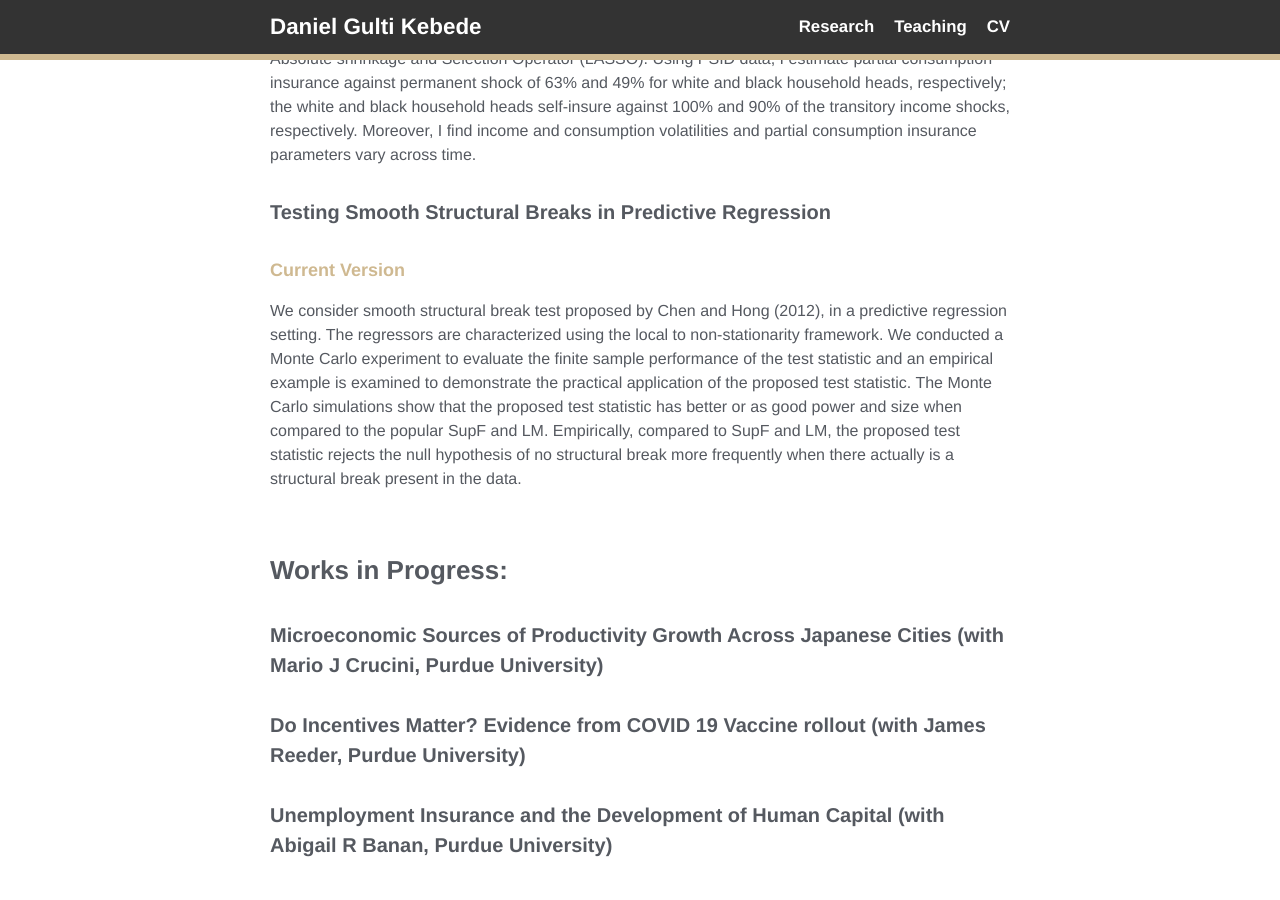
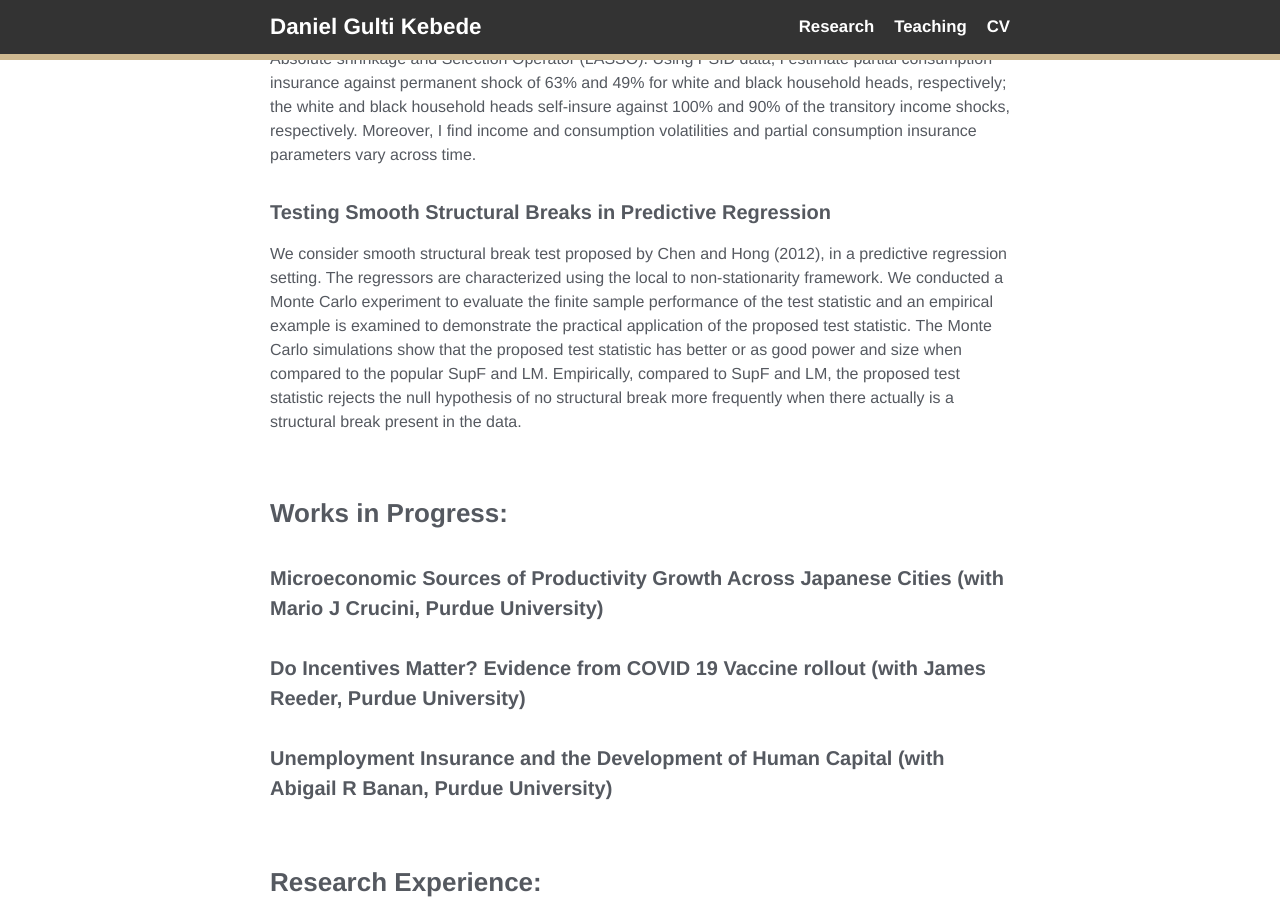
Before and after one commit to dangulti/dangulti.github.io, a Jekyll site: the page built from research.md, in a window 1280 px wide and 900 px high, scrolled down 409 px. Built offline with Jekyll 4.4.1, drawn with Linux system fonts in a browser that asks for light colours.

Commit message:
Update research.md

```diff
--- a/research.md
+++ b/research.md
@@ -14,7 +14,6 @@ permalink: /research/
 The study of income and consumption linkage and analysis of permanent and transitory income shocks is limited by availability of data. To deal with data sparsity, I propose identifying the partial consumption insurance and income and consumption volatility heterogeneities at the household level using Least Absolute shrinkage and Selection Operator (LASSO). Using PSID data, I estimate partial consumption insurance against permanent shock of 63% and 49% for white and black household heads, respectively; the white and black household heads self-insure against 100% and 90% of the transitory income shocks, respectively. Moreover, I find income and consumption volatilities and partial consumption insurance parameters vary across time.
 
 #### Testing Smooth Structural Breaks in Predictive Regression
-##### [Current Version](../assets/docs/SmoothBreaks.pdf)
 
 We consider smooth structural break test proposed by Chen and Hong (2012), in a predictive regression setting. The regressors are characterized using the local to non-stationarity framework. We conducted a Monte Carlo experiment to evaluate the finite sample performance of the test statistic and an empirical example is examined to demonstrate the practical application of the proposed test statistic. The Monte Carlo simulations show that the proposed test statistic has better or as good power and size when compared to the popular SupF and LM. Empirically, compared to SupF and LM, the proposed test statistic rejects the null hypothesis of no structural break more frequently when there actually is a structural break present in the data.
 
```
